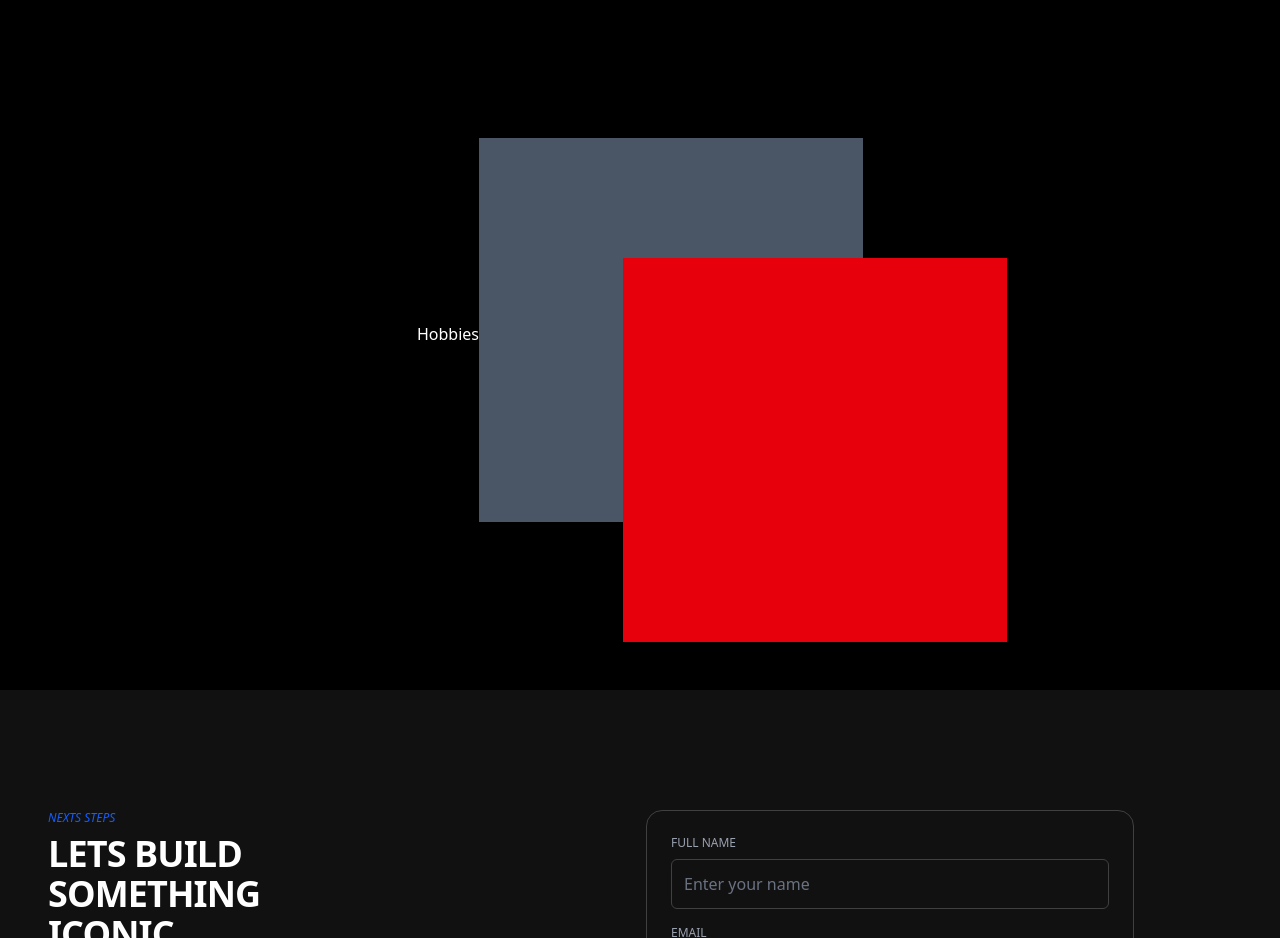
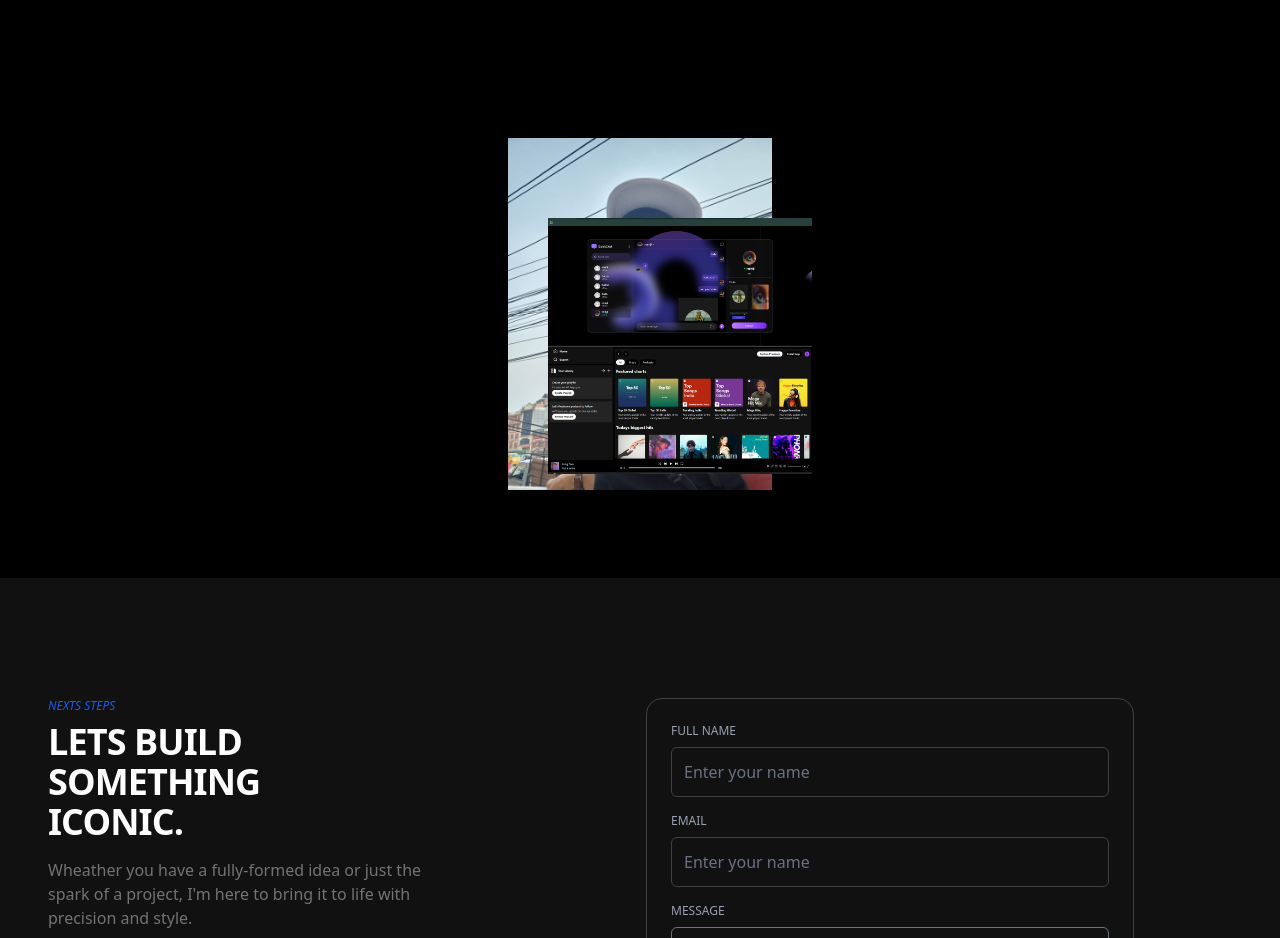
Before and after one commit to ramitbasyal2/My-Portfolio, a React (Vite) app: page / in a window 1280 px wide. Shown: the part 1680-2618 px from the top of the page. Built offline with nearby package versions, Linux system fonts and the light colour scheme.

Commit message:
feature added

```diff
--- a/src/Components/Hobbies/Hobbies.jsx
+++ b/src/Components/Hobbies/Hobbies.jsx
@@ -3,12 +3,11 @@ import React from 'react'
 const Hobbies = () => {
 
   return (
-    <div className='w-full px-4 sm:px-6 md:px-12 sm:py-46 lg:px-20 py-10 md:py-20 lg:py-40 '>
-      <div className='max-w-7xl mx-auto flex items-center justify-center'>
-        <h1>Hobbies</h1>
-            <div className='relative w-96 h-96 bg-gray-600 mb-2'>
-                 <div><img src="" alt="" /></div>
-                  <div className='absolute w-96 h-96 bg-red-600  -right-36 top-30'><img src="" alt="" /></div>
+    <div className='w-full px-4 sm:px-6 md:px-12 sm:py-46 lg:px-20 py-30 md:py-20 lg:py-40 '>
+      <div className='max-w-7xl mx-auto flex items-center justify-center '>
+            <div className='relative w-66 h-66 bg-gray-600 mb-4'>
+                 <div className=''><img className='w-full h-full object-cover' src="./profile1.jpeg" alt="" /></div>
+                  <div className='absolute w-66 h-64 bg-red-600 -right-10 top-20 '><img src="./project1.png" alt="" /><img src="./project4.png" alt="" /></div>
             </div>
 
       </div>
```
